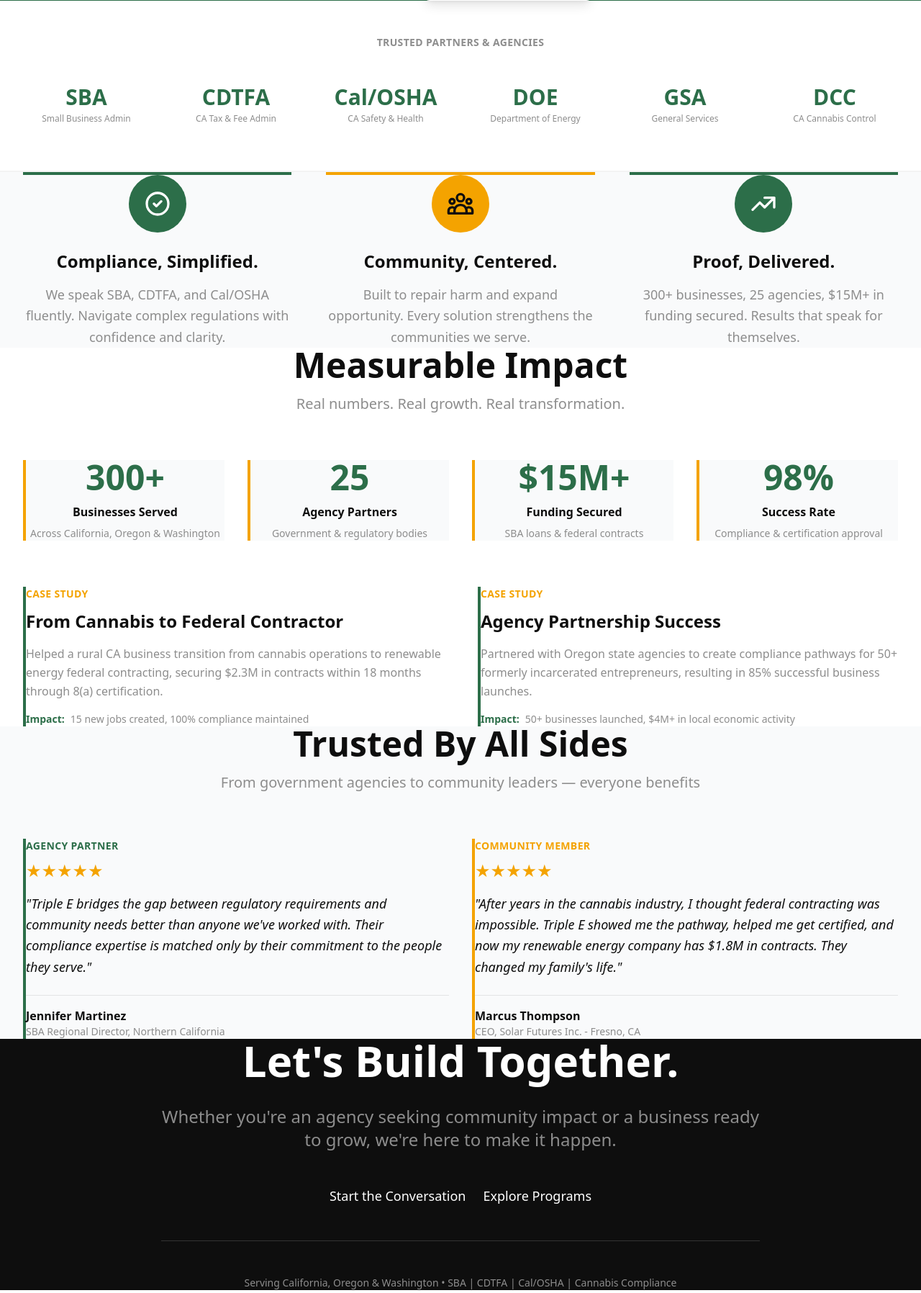
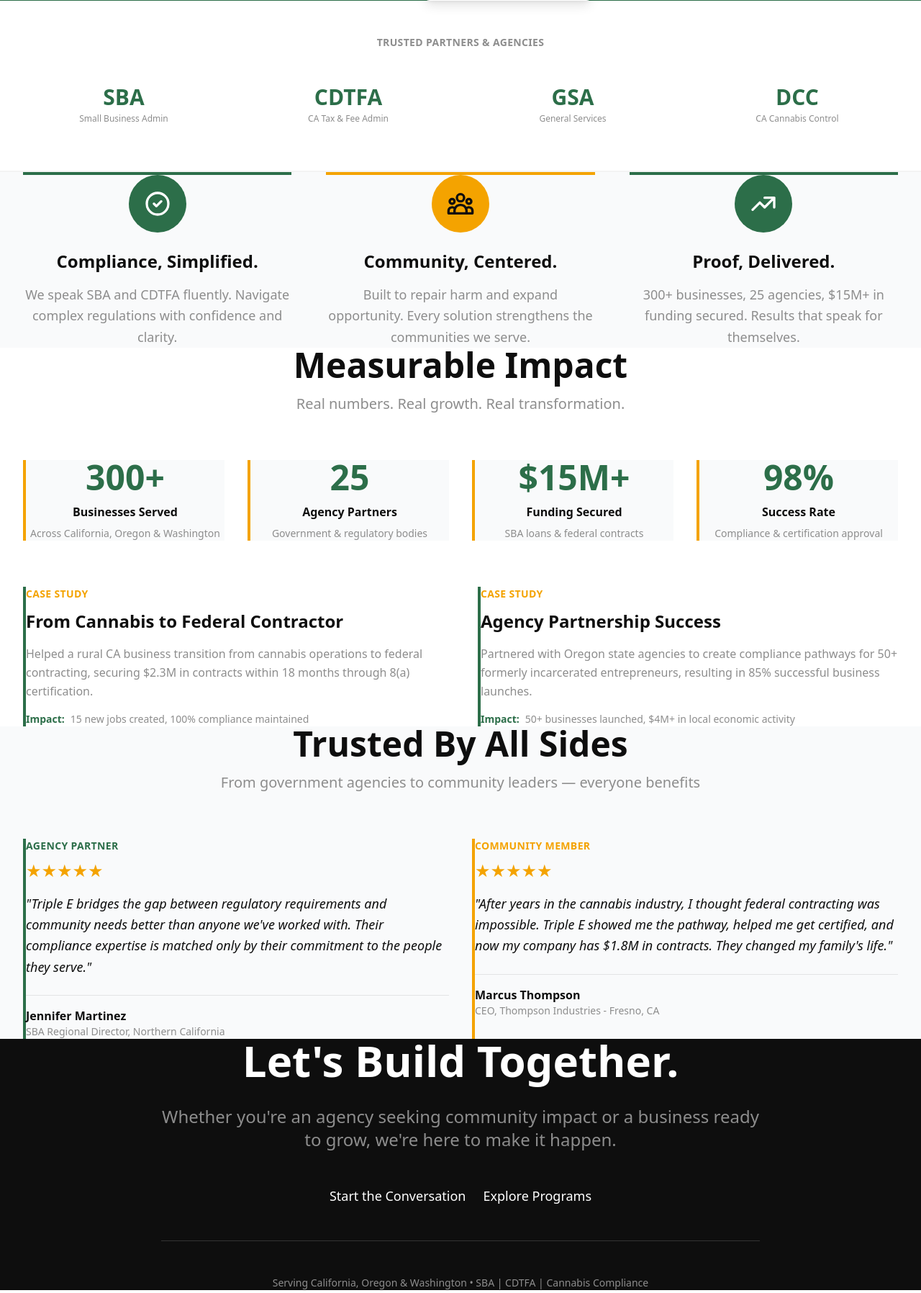
Before and after one commit to rkbloom/triple_e, a Django app: page / in a window 1280 px wide. Shown: the part 472-2268 px from the top of the page at 72% size. Run offline with Django 4.2, Linux system fonts and the light colour scheme; data that the repository does not hold is empty; some libraries are stand-ins or nearby versions.

Commit message:
Remove OSHA and clean energy references from site
- Remove Cal/OSHA and DOE from agency partners
- Update compliance messaging to focus on SBA and CDTFA
- Replace renewable energy references with cannabis compliance and federal contracting
- Update case studies and testimonials to remove energy-specific content
- Update README to reflect cannabis compliance focus

🤖 Generated with [Claude Code](https://claude.com/claude-code)

Co-Authored-By: Claude <noreply@anthropic.com>

```diff
--- a/templates/base.html
+++ b/templates/base.html
@@ -137,7 +137,7 @@
                     <ul class="space-y-3">
                         <li><a href="{% url 'courses:course_list' %}" class="text-ash-grey hover:text-sunset-gold transition">8(a) Certification</a></li>
                         <li><a href="{% url 'courses:course_list' %}" class="text-ash-grey hover:text-sunset-gold transition">Federal Contracting</a></li>
-                        <li><a href="{% url 'courses:course_list' %}" class="text-ash-grey hover:text-sunset-gold transition">Renewable Energy</a></li>
+                        <li><a href="{% url 'courses:course_list' %}" class="text-ash-grey hover:text-sunset-gold transition">Cannabis Compliance</a></li>
                         <li><a href="{% url 'courses:course_list' %}" class="text-ash-grey hover:text-sunset-gold transition">Community Programs</a></li>
                     </ul>
                 </div>
--- a/templates/courses/course_list.html
+++ b/templates/courses/course_list.html
@@ -101,7 +101,7 @@
                 </div>
                 <h3 class="text-2xl font-bold mb-4 text-earth-black">Backed by Agencies</h3>
                 <p class="text-ash-grey leading-relaxed text-lg">
-                    Developed in partnership with SBA, CDTFA, Cal/OSHA, and DCC. Curriculum validated by regulators who enforce the rules.
+                    Developed in partnership with SBA, CDTFA, and DCC. Curriculum validated by regulators who enforce the rules.
                 </p>
             </div>
 
@@ -253,7 +253,7 @@
                 <h3 class="text-xl font-bold text-earth-black mb-2">Patricia Kim, CPA</h3>
                 <div class="text-sm text-sunset-gold font-semibold mb-4">Tax & Cannabis Specialist</div>
                 <p class="text-ash-grey text-sm leading-relaxed">
-                    Former CDTFA Senior Analyst. Cal/OSHA consultant. Cannabis industry compliance expert teaching regulatory navigation.
+                    Former CDTFA Senior Analyst. Cannabis industry compliance expert teaching regulatory navigation.
                 </p>
             </div>
 
--- a/templates/pages/contact.html
+++ b/templates/pages/contact.html
@@ -155,7 +155,7 @@
                 </div>
                 <h3 class="text-2xl font-bold mb-4 text-earth-black">Small Businesses</h3>
                 <p class="text-ash-grey leading-relaxed mb-6">
-                    Access federal contracting training, 8(a) certification guidance, and renewable energy opportunities
+                    Access federal contracting training, 8(a) certification guidance, and cannabis compliance support
                 </p>
                 <a href="#contact-form" class="text-sunset-gold font-semibold hover:text-rebel-green transition">
                     Get Started →
--- a/templates/pages/home.html
+++ b/templates/pages/home.html
@@ -31,7 +31,7 @@
         <div class="text-center mb-8">
             <h3 class="text-sm font-semibold text-ash-grey uppercase tracking-wide">Trusted Partners & Agencies</h3>
         </div>
-        <div class="grid grid-cols-2 md:grid-cols-6 gap-8 items-center justify-items-center">
+        <div class="grid grid-cols-2 md:grid-cols-4 gap-8 items-center justify-items-center">
             <div class="flex flex-col items-center justify-center p-4">
                 <div class="text-3xl font-bold text-rebel-green mb-1">SBA</div>
                 <div class="text-xs text-ash-grey text-center">Small Business Admin</div>
@@ -39,14 +39,6 @@
             <div class="flex flex-col items-center justify-center p-4">
                 <div class="text-3xl font-bold text-rebel-green mb-1">CDTFA</div>
                 <div class="text-xs text-ash-grey text-center">CA Tax & Fee Admin</div>
-            </div>
-            <div class="flex flex-col items-center justify-center p-4">
-                <div class="text-3xl font-bold text-rebel-green mb-1">Cal/OSHA</div>
-                <div class="text-xs text-ash-grey text-center">CA Safety & Health</div>
-            </div>
-            <div class="flex flex-col items-center justify-center p-4">
-                <div class="text-3xl font-bold text-rebel-green mb-1">DOE</div>
-                <div class="text-xs text-ash-grey text-center">Department of Energy</div>
             </div>
             <div class="flex flex-col items-center justify-center p-4">
                 <div class="text-3xl font-bold text-rebel-green mb-1">GSA</div>
@@ -73,7 +65,7 @@
                 </div>
                 <h3 class="text-2xl font-bold mb-4 text-earth-black">Compliance, Simplified.</h3>
                 <p class="text-ash-grey leading-relaxed text-lg">
-                    We speak SBA, CDTFA, and Cal/OSHA fluently. Navigate complex regulations with confidence and clarity.
+                    We speak SBA and CDTFA fluently. Navigate complex regulations with confidence and clarity.
                 </p>
             </div>
 
@@ -149,7 +141,7 @@
                 <div class="text-sm font-semibold text-sunset-gold uppercase tracking-wide mb-3">Case Study</div>
                 <h3 class="text-2xl font-bold text-earth-black mb-4">From Cannabis to Federal Contractor</h3>
                 <p class="text-ash-grey leading-relaxed mb-4">
-                    Helped a rural CA business transition from cannabis operations to renewable energy federal contracting, securing $2.3M in contracts within 18 months through 8(a) certification.
+                    Helped a rural CA business transition from cannabis operations to federal contracting, securing $2.3M in contracts within 18 months through 8(a) certification.
                 </p>
                 <div class="flex items-center text-sm text-ash-grey">
                     <span class="font-semibold text-rebel-green mr-2">Impact:</span> 15 new jobs created, 100% compliance maintained
@@ -207,11 +199,11 @@
                     </div>
                 </div>
                 <p class="text-earth-black text-lg mb-6 italic leading-relaxed">
-                    "After years in the cannabis industry, I thought federal contracting was impossible. Triple E showed me the pathway, helped me get certified, and now my renewable energy company has $1.8M in contracts. They changed my family's life."
+                    "After years in the cannabis industry, I thought federal contracting was impossible. Triple E showed me the pathway, helped me get certified, and now my company has $1.8M in contracts. They changed my family's life."
                 </p>
                 <div class="border-t pt-4 border-ash-grey/20">
                     <div class="font-bold text-earth-black">Marcus Thompson</div>
-                    <div class="text-sm text-ash-grey">CEO, Solar Futures Inc. - Fresno, CA</div>
+                    <div class="text-sm text-ash-grey">CEO, Thompson Industries - Fresno, CA</div>
                 </div>
             </div>
 
@@ -291,7 +283,7 @@
         </div>
         <div class="mt-12 pt-12 border-t border-ash-grey/30">
             <p class="text-ash-grey text-sm">
-                Serving California, Oregon & Washington • SBA | CDTFA | Cal/OSHA | Cannabis Compliance
+                Serving California, Oregon & Washington • SBA | CDTFA | Cannabis Compliance
             </p>
         </div>
     </div>
```
Also changed, not shown: templates/pages/about.html (+4 -4 lines), README.md.
